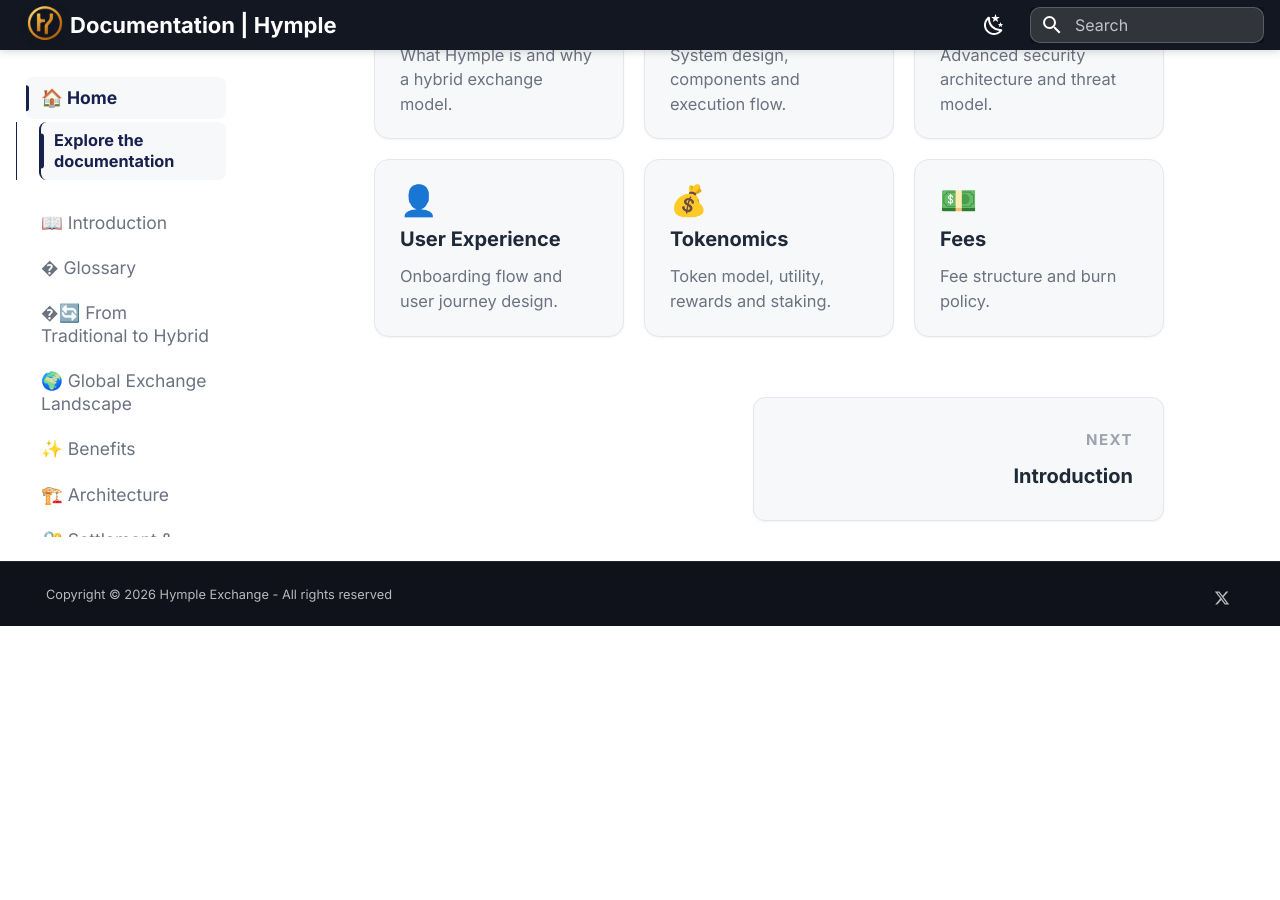
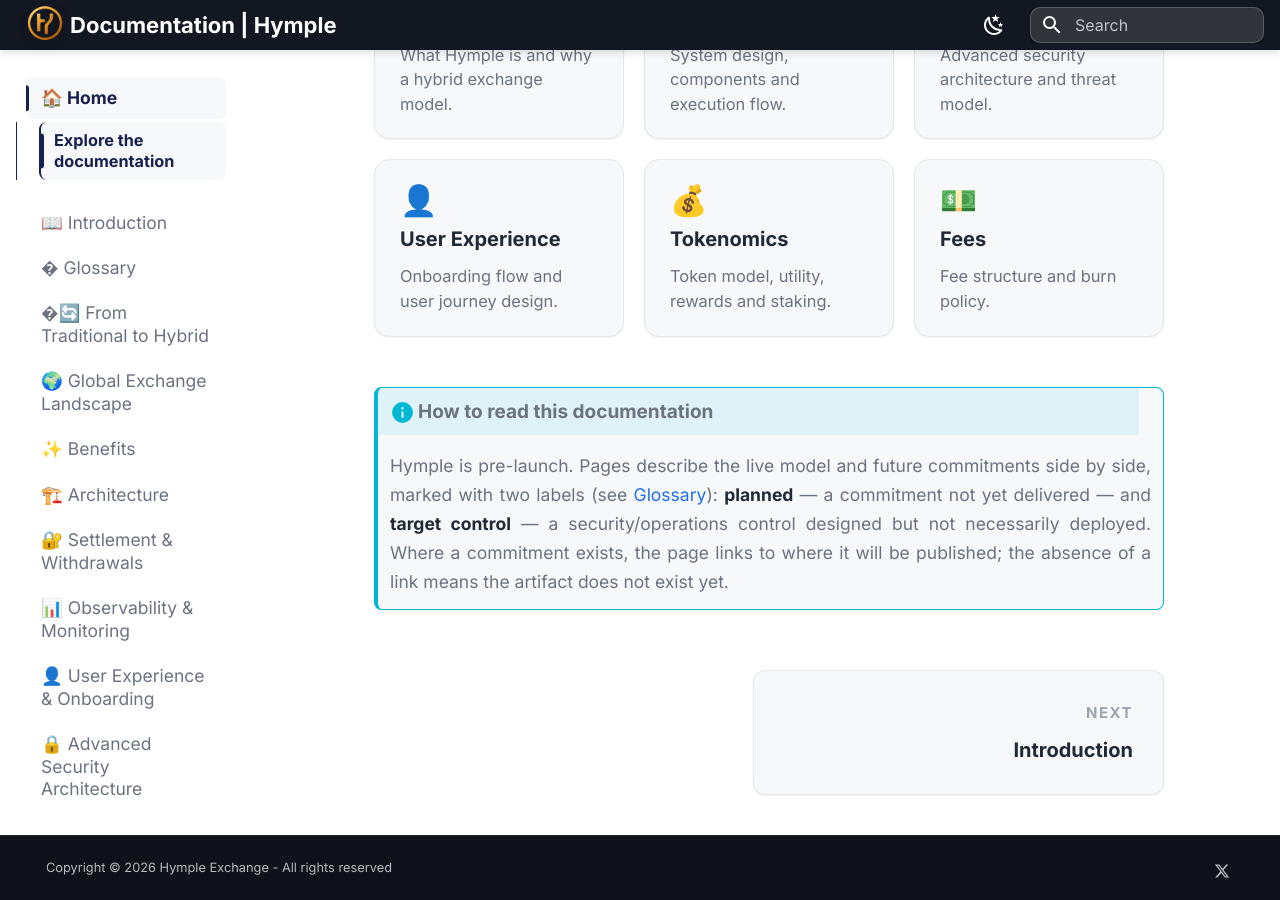
Before and after one commit to Hy-mple/hymple.docs, an MkDocs documentation site: the page built from docs/index.md, in a window 1280 px wide and 900 px high, scrolled down 914 px. Built offline with MkDocs 1.6.1 and Material for MkDocs 9.7.7, drawn with Linux system fonts in a browser that asks for light colours; before the commit the page ends 1540 px from its top, so only the background shows below that.

Commit message:
docs: adiciona nota 'How to read this documentation' na Home
- apresenta os rótulos canônicos planned/target control com link ao glossário
- estabelece a regra: compromisso sem link = artefato ainda não existe

```diff
--- a/docs/index.md
+++ b/docs/index.md
@@ -52,6 +52,9 @@
   </a>
 </div>
 
+!!! info "How to read this documentation"
+    Hymple is pre-launch. Pages describe the live model and future commitments side by side, marked with two labels (see [Glossary](glossary.md)): **planned** — a commitment not yet delivered — and **target control** — a security/operations control designed but not necessarily deployed. Where a commitment exists, the page links to where it will be published; the absence of a link means the artifact does not exist yet.
+
 <div class="nav-buttons">
   <div class="nav-button-placeholder"></div>
   <a href="./introduction/" class="nav-button nav-button-next">
```
